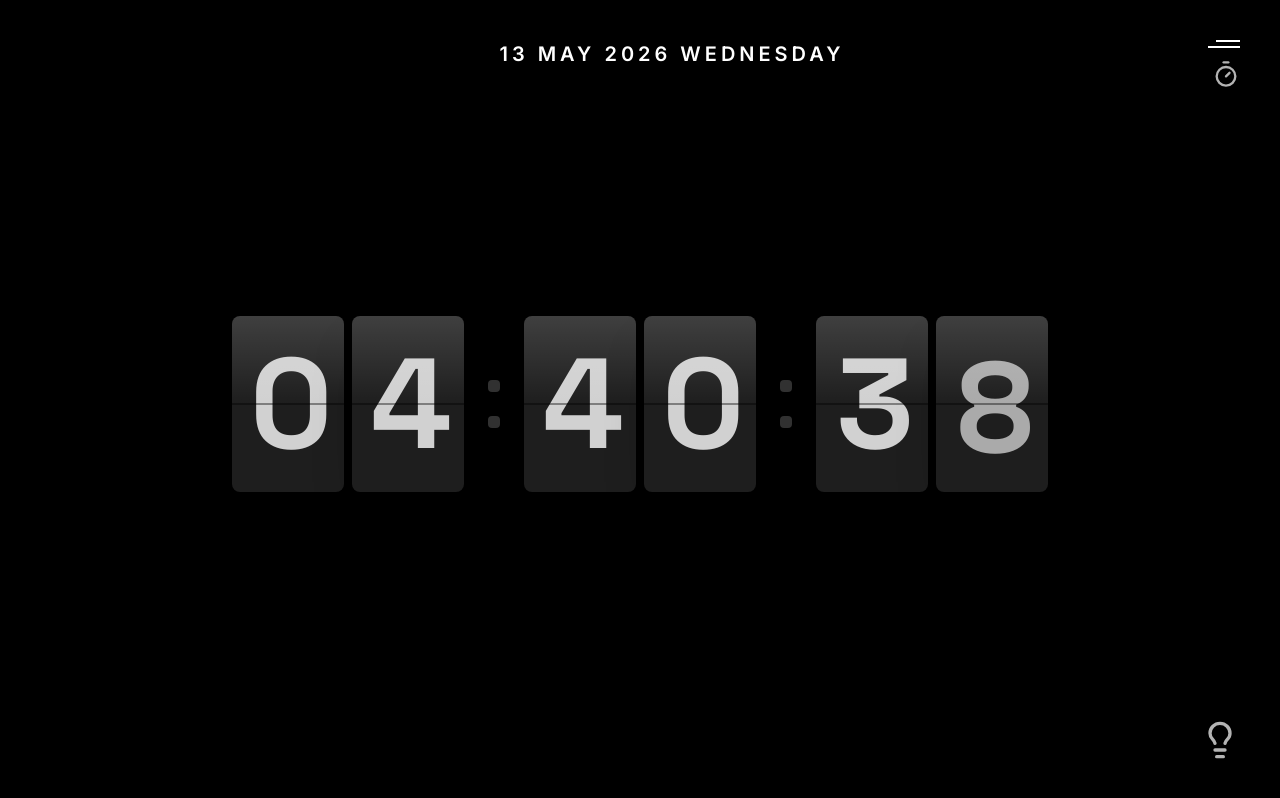
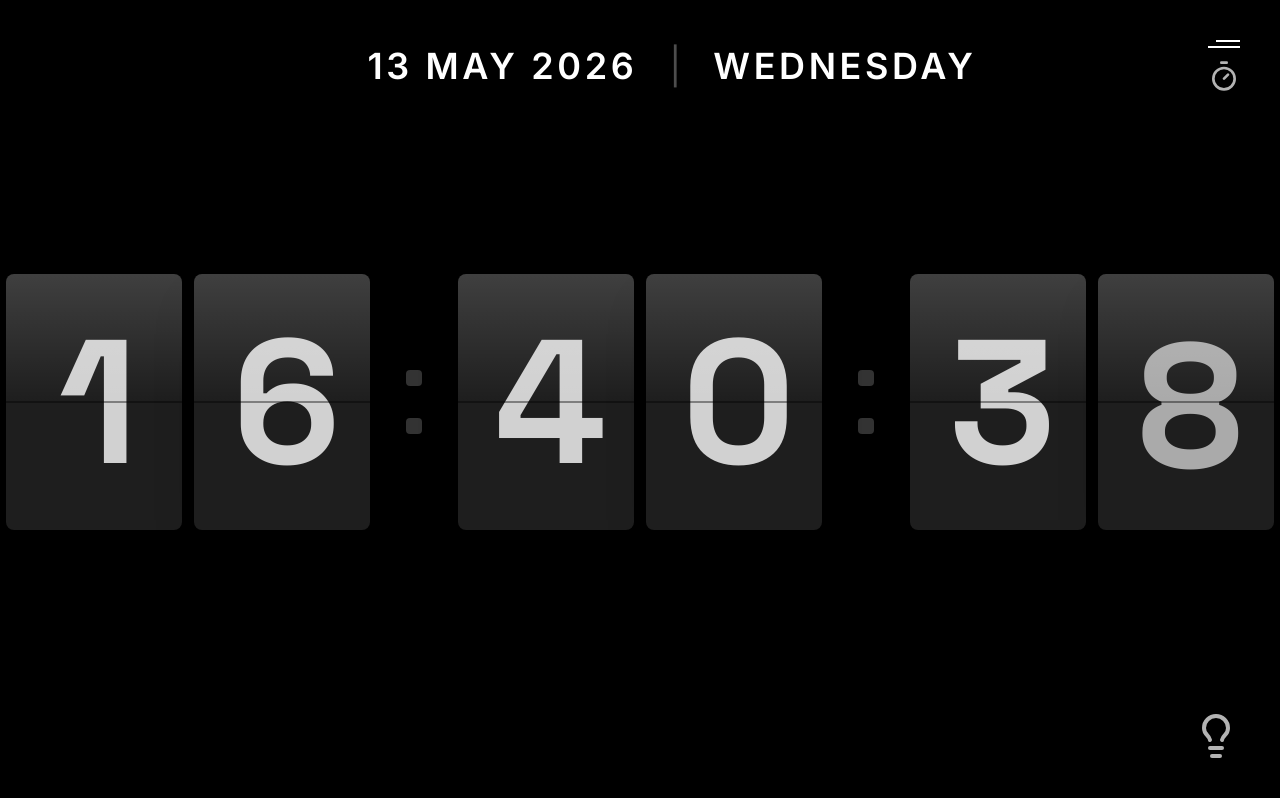
Before and after one commit to chaitanyakumar-ReDSeC/Flip-Clock, a React (Vite) app: page / in a window 1280 px wide. Built offline with nearby package versions, Linux system fonts and the light colour scheme.

Commit message:
24hr Format + Stay Awake Feature

```diff
--- a/src/App.tsx
+++ b/src/App.tsx
@@ -15,7 +15,7 @@ type ThemeMode = 'light' | 'dark';
 
 const FlipCard = ({ digit, isFinished }: { digit: string | number; isFinished?: boolean }) => {
   return (
-    <div className={`glossy-glass w-16 h-28 sm:w-28 sm:h-44 flex items-center justify-center transition-colors duration-150
+    <div className={`glossy-glass w-16 h-28 sm:w-44 sm:h-64 flex items-center justify-center transition-colors duration-150
       ${isFinished ? 'bg-black/20' : 'bg-[#1e1e1e]'}
     `}>
       <AnimatePresence mode="wait">
@@ -25,7 +25,7 @@ const FlipCard = ({ digit, isFinished }: { digit: string | number; isFinished?:
           animate={{ y: 0, opacity: 1 }}
           exit={{ y: -20, opacity: 0 }}
           transition={{ duration: 0.3, ease: "easeOut" }}
-          className={`digit-font text-6xl sm:text-9xl transition-colors ${isFinished ? 'text-black' : 'text-[#d1d1d1]'}`}
+          className={`digit-font text-6xl sm:text-[11rem] transition-colors ${isFinished ? 'text-black' : 'text-[#d1d1d1]'}`}
         >
           {digit}
         </motion.span>
@@ -37,7 +37,7 @@ const FlipCard = ({ digit, isFinished }: { digit: string | number; isFinished?:
 const DigitPair = ({ value, isFinished }: { value: number; isFinished?: boolean }) => {
   const str = value.toString().padStart(2, '0');
   return (
-    <div className="flex gap-1 sm:gap-2">
+    <div className="flex gap-1 sm:gap-3">
       <FlipCard digit={str[0]} isFinished={isFinished} />
       <FlipCard digit={str[1]} isFinished={isFinished} />
     </div>
@@ -45,9 +45,9 @@ const DigitPair = ({ value, isFinished }: { value: number; isFinished?: boolean
 };
 
 const Colon = ({ isFinished }: { isFinished?: boolean }) => (
-  <div className="flex flex-col gap-4 sm:gap-6 px-1 sm:px-2">
-    <div className={`w-2 h-2 sm:w-3 sm:h-3 rounded-sm transition-colors ${isFinished ? 'bg-black' : 'bg-[#333]'}`} />
-    <div className={`w-2 h-2 sm:w-3 sm:h-3 rounded-sm transition-colors ${isFinished ? 'bg-black' : 'bg-[#333]'}`} />
+  <div className="flex flex-col gap-4 sm:gap-8 px-1 sm:px-3">
+    <div className={`w-2 h-2 sm:w-4 sm:h-4 rounded-sm transition-colors ${isFinished ? 'bg-black' : 'bg-[#333]'}`} />
+    <div className={`w-2 h-2 sm:w-4 sm:h-4 rounded-sm transition-colors ${isFinished ? 'bg-black' : 'bg-[#333]'}`} />
   </div>
 );
 
@@ -62,9 +62,54 @@ export default function App() {
   const [isTimerRunning, setIsTimerRunning] = useState(false);
   const [hasStarted, setHasStarted] = useState(false);
 
-  const initialTotalSeconds = useMemo(() => {
-    return timerInputs.h * 3600 + timerInputs.m * 60 + timerInputs.s;
-  }, [timerInputs]);
+  // --- Feature: Fullscreen Logic ---
+  const toggleFullScreen = useCallback((e: React.MouseEvent) => {
+    // Prevent fullscreen toggle if clicking buttons, inputs, or the toggle switch
+    const target = e.target as HTMLElement;
+    if (
+      target.closest('button') ||
+      target.closest('input') ||
+      target.closest('.cursor-pointer')
+    ) return;
+
+    if (!document.fullscreenElement) {
+      document.documentElement.requestFullscreen().catch((err) => {
+        console.error(`Error attempting to enable fullscreen: ${err.message}`);
+      });
+    } else {
+      if (document.exitFullscreen) {
+        document.exitFullscreen();
+      }
+    }
+  }, []);
+
+  // --- Feature: Stay Awake (Screen Wake Lock) ---
+  useEffect(() => {
+    let wakeLock: any = null;
+    const requestWakeLock = async () => {
+      try {
+        if ('wakeLock' in navigator) {
+          wakeLock = await (navigator as any).wakeLock.request('screen');
+        }
+      } catch (err) {
+        // Silently fail if not supported
+      }
+    };
+
+    requestWakeLock();
+
+    const handleVisibilityChange = async () => {
+      if (wakeLock !== null && document.visibilityState === 'visible') {
+        await requestWakeLock();
+      }
+    };
+
+    document.addEventListener('visibilitychange', handleVisibilityChange);
+    return () => {
+      document.removeEventListener('visibilitychange', handleVisibilityChange);
+      wakeLock?.release();
+    };
+  }, []);
 
   // Update Clock
   useEffect(() => {
@@ -104,21 +149,17 @@ export default function App() {
     setHasStarted(false);
   }, []);
 
-  const formatHeaderTime = (date: Date) => {
-    return date.toLocaleTimeString('en-US', {
-      hour: '2-digit',
-      minute: '2-digit',
-      hour12: true,
-    }).replace(/\s+/g, '');
-  };
+  // --- UI Formatting ---
+  const dateStr = useMemo(() => {
+    const day = currentTime.getDate();
+    const month = currentTime.toLocaleString('en-US', { month: 'long' }).toUpperCase();
+    const year = currentTime.getFullYear();
+    return `${day} ${month} ${year}`;
+  }, [currentTime]);
 
-  const formatHeaderDate = (date: Date) => {
-    const day = date.getDate();
-    const month = date.toLocaleString('en-US', { month: 'long' }).toUpperCase();
-    const year = date.getFullYear();
-    const weekday = date.toLocaleString('en-US', { weekday: 'long' }).toUpperCase();
-    return `${day} ${month} ${year}    ${weekday}`;
-  };
+  const weekdayStr = useMemo(() => {
+    return currentTime.toLocaleString('en-US', { weekday: 'long' }).toUpperCase();
+  }, [currentTime]);
 
   const isEmergency = isTimerRunning && timeLeft <= 10 && timeLeft > 0;
   const isEmergencyRed = isEmergency && timeLeft % 2 === 0;
@@ -127,17 +168,24 @@ export default function App() {
   const showHaltColors = isEmergencyRed || isFinished;
 
   return (
-    <div className={`min-h-screen transition-all duration-150 flex flex-col
-      ${mode === 'dark' ? 'bg-black text-white' : 'bg-white text-black'}
-      ${showHaltColors ? 'bg-red-600 !text-black' : ''}
-    `}>
+    <div
+      onDoubleClick={toggleFullScreen}
+      className={`min-h-screen transition-all duration-150 flex flex-col
+        ${mode === 'dark' ? 'bg-black text-white' : 'bg-white text-black'}
+        ${showHaltColors ? 'bg-red-600 !text-black' : ''}
+      `}
+    >
       {/* Header */}
-      <header className="p-6 sm:p-10 flex justify-between items-start">
+      <header className="p-6 sm:p-10 flex justify-between items-center">
         <div className="w-24 hidden sm:block" />
 
-        <div className="text-center">
-          <h2 className={`text-xl font-bold tracking-[0.2em] uppercase transition-colors ${showHaltColors ? 'text-black' : ''}`}>
-            {formatHeaderDate(currentTime)}
+        <div className="text-center flex items-center gap-4 sm:gap-8">
+          <h2 className={`text-2xl sm:text-4xl font-extrabold tracking-[0.1em] transition-colors ${showHaltColors ? 'text-black' : ''}`}>
+            {dateStr}
+          </h2>
+          <span className={`text-2xl sm:text-4xl font-light opacity-30 ${showHaltColors ? 'text-black opacity-50' : ''}`}>|</span>
+          <h2 className={`text-2xl sm:text-4xl font-extrabold tracking-[0.1em] transition-colors ${showHaltColors ? 'text-black' : ''}`}>
+            {weekdayStr}
           </h2>
         </div>
 
@@ -145,9 +193,9 @@ export default function App() {
           <div className={`h-0.5 bg-current transition-all ${view === 'timer' ? 'w-8' : 'w-6'} ${showHaltColors ? 'bg-black' : ''}`} />
           <div className={`h-0.5 bg-current transition-all ${view === 'timer' ? 'w-6' : 'w-8'} ${showHaltColors ? 'bg-black' : ''}`} />
           {view === 'clock' ? (
-            <Timer className={`mt-2 w-7 h-7 opacity-70 hover:opacity-100 transition-all ${showHaltColors ? 'text-black' : ''}`} />
+            <Timer className={`mt-2 w-8 h-8 opacity-70 hover:opacity-100 transition-all ${showHaltColors ? 'text-black' : ''}`} />
           ) : (
-            <Clock className={`mt-2 w-7 h-7 opacity-70 hover:opacity-100 transition-all ${showHaltColors ? 'text-black' : ''}`} />
+            <Clock className={`mt-2 w-8 h-8 opacity-70 hover:opacity-100 transition-all ${showHaltColors ? 'text-black' : ''}`} />
           )}
         </div>
       </header>
@@ -160,8 +208,8 @@ export default function App() {
             animate={{ opacity: 1, scale: 1 }}
             className="flex flex-col items-center gap-12"
           >
-            <div className="flex items-center gap-2 sm:gap-4">
-              <DigitPair value={currentTime.getHours() % 12 || 12} isFinished={showHaltColors} />
+            <div className="flex items-center gap-2 sm:gap-6">
+              <DigitPair value={currentTime.getHours()} isFinished={showHaltColors} />
               <Colon isFinished={showHaltColors} />
               <DigitPair value={currentTime.getMinutes()} isFinished={showHaltColors} />
               <Colon isFinished={showHaltColors} />
@@ -172,9 +220,9 @@ export default function App() {
           <motion.div
             initial={{ opacity: 0, y: 20 }}
             animate={{ opacity: 1, y: 0 }}
-            className="flex flex-col items-center gap-12 w-full max-w-2xl"
+            className="flex flex-col items-center gap-12 w-full max-w-4xl"
           >
-            <div className="flex items-center gap-2 sm:gap-4">
+            <div className="flex items-center gap-2 sm:gap-6">
               <DigitPair value={Math.floor(timeLeft / 3600)} isFinished={showHaltColors} />
               <Colon isFinished={showHaltColors} />
               <DigitPair value={Math.floor((timeLeft % 3600) / 60)} isFinished={showHaltColors} />
@@ -241,7 +289,7 @@ export default function App() {
           onClick={() => setMode(mode === 'light' ? 'dark' : 'light')}
           className="opacity-70 hover:opacity-100 transition-all hover:scale-110 active:scale-90"
         >
-          <Lightbulb className={`w-10 h-10 transition-colors ${mode === 'light' ? 'fill-yellow-400 text-yellow-500' : 'text-white'} ${showHaltColors ? '!text-black' : ''}`} />
+          <Lightbulb className={`w-12 h-12 transition-colors ${mode === 'light' ? 'fill-yellow-400 text-yellow-500' : 'text-white'} ${showHaltColors ? '!text-black' : ''}`} />
         </button>
       </footer>
     </div>
```
Also changed, not shown: 2 other files (tests, documents, lock files or other folders).
